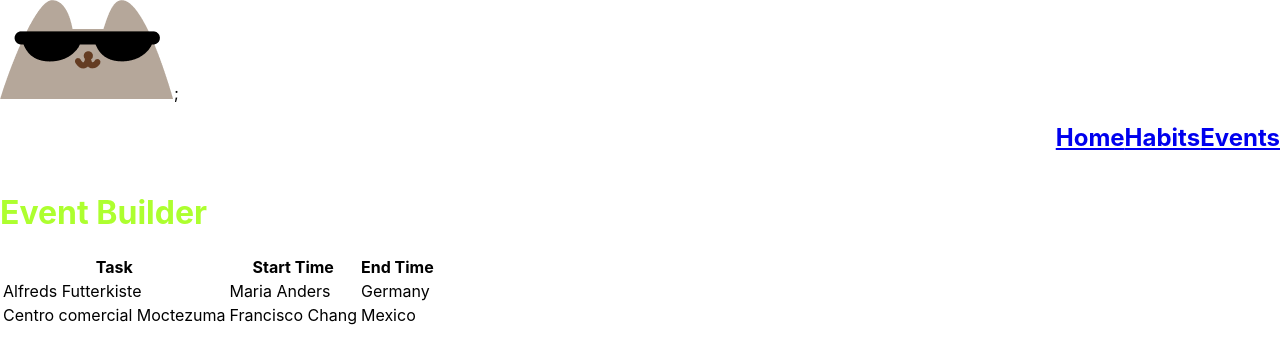
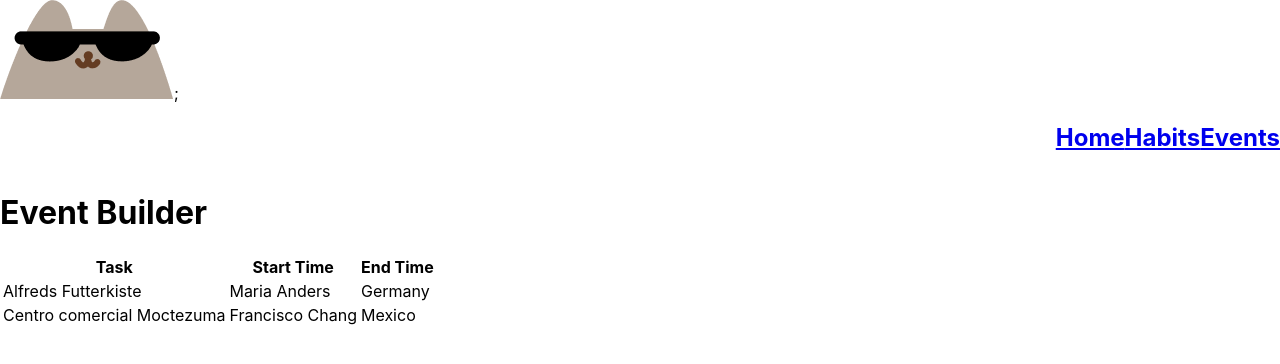
Before and after one commit to anyuan-chen/cat-calendar, a React (Create React App) app: page /events in a window 1280 px wide. Shown: the top 364 px of the page. Built offline with nearby package versions, Linux system fonts and the light colour scheme.

Commit message:
delete h1

```diff
--- a/src/components/Navbar.css
+++ b/src/components/Navbar.css
@@ -1,7 +1,5 @@
 
-h1 {
-  color: greenyellow;
-}
+
 .navigation {
   display: flex;
   flex-direction: row;
```
